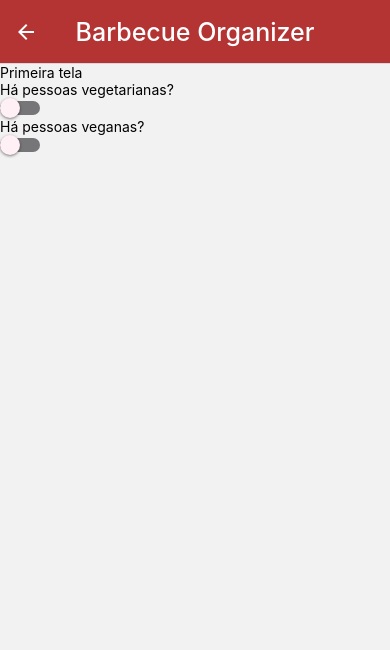
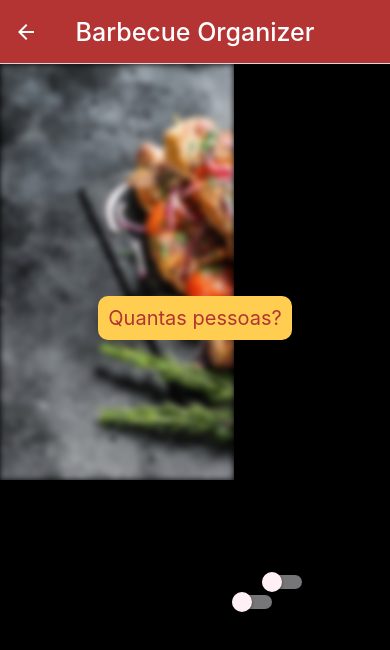
Before and after one commit to Henrique-Botelho/barbecueOrganizer, a React Native app: screen /pessoas in a window 390 px wide. Shown: the top 650 px of the page. Built offline with nearby package versions, Linux system fonts and the light colour scheme.

Commit message:
criação Participantes
Criei o componentes participantes e comecei a modificar a segunda tela do aplicativo.

```diff
--- a/src/screens/pessoas.js
+++ b/src/screens/pessoas.js
@@ -1,17 +1,49 @@
 import React from "react";
-import {View, Text, StyleSheet} from "react-native";
+import {View, Text, StyleSheet, ImageBackground} from "react-native";
 import SwitchButton from "../components/switch";
 
 export default function Pessoas() {
     return(
-        <View>
-            <Text>Primeira tela</Text>
-            <View style={styles.opcoes}>
-                <Text>Há pessoas vegetarianas?</Text><SwitchButton />
-                <Text>Há pessoas veganas?</Text><SwitchButton />
-            </View>
+        <View style={styles.view}>
+            <ImageBackground blurRadius={3} resizeMode="cover" opacity={0.48} source={require('../../assets/fundo.png')}  style={styles.image}>
+                <Text style={styles.textTitulo}>Quantas pessoas?</Text>
+                <View style={styles.opcoes}>
+                    <View style={styles.abrir}>
+                        <Text>Há pessoas vegetarianas?</Text>
+                        <SwitchButton />
+                    </View>
+                    <View style={styles.abrir}>
+                        <Text>Há pessoas veganas?</Text>
+                        <SwitchButton />
+                    </View>
+                </View>
+            </ImageBackground>
         </View>
     );
 }
 
-const styles = StyleSheet.create({});
+const styles = StyleSheet.create({
+    view: {
+        flex: 1
+    },
+    image:{
+      backgroundColor: "#000",
+      alignItems: 'center',
+      flex: 1,
+      justifyContent: "space-evenly"
+    },
+    textTitulo: {
+        backgroundColor: '#FFCE51',
+        color: '#b43434',
+        borderRadius: 10,
+        padding: 10,
+        fontSize: 20,
+
+    },
+    opcoes: {
+
+    },
+    abrir: {
+        flexDirection: "row"
+    }
+  })
```
Also changed, not shown: src/components/Participantes.js (added, +36 -0 lines).
